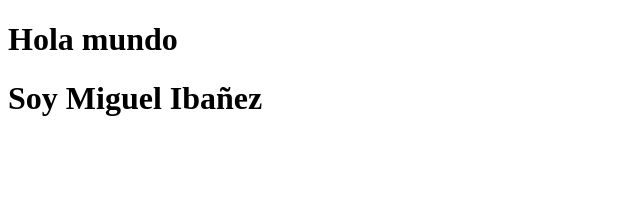
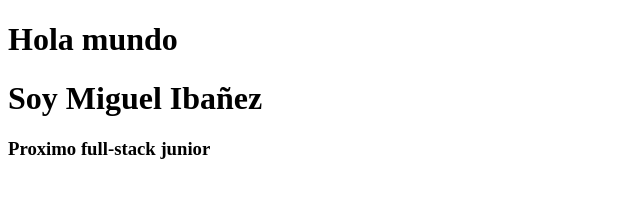
Before and after one commit to leugimesoj/github-avanzado-p1, a plain HTML site: page src/index.html in a window 1280 px wide. Shown: the whole page, without its empty margins (0-640 px from the left). Drawn offline with Linux system fonts and the light colour scheme.

Commit message:
tercer commit

```diff
--- a/src/index.html
+++ b/src/index.html
@@ -9,6 +9,7 @@
 <body>
     <h1>Hola mundo</h1>
     <h1>Soy Miguel Ibañez</h1>
+    <h3>Proximo full-stack junior</h3>
 
 </body>
 </html>
```
